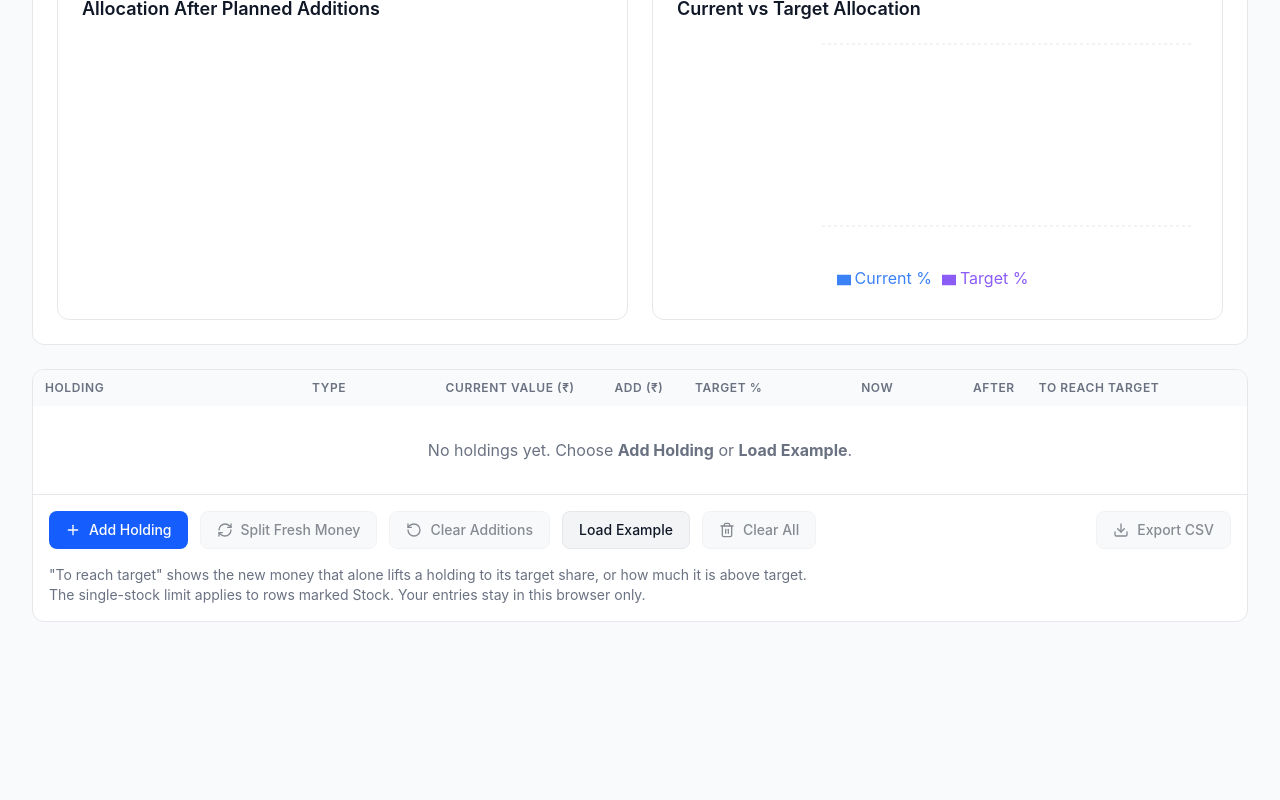
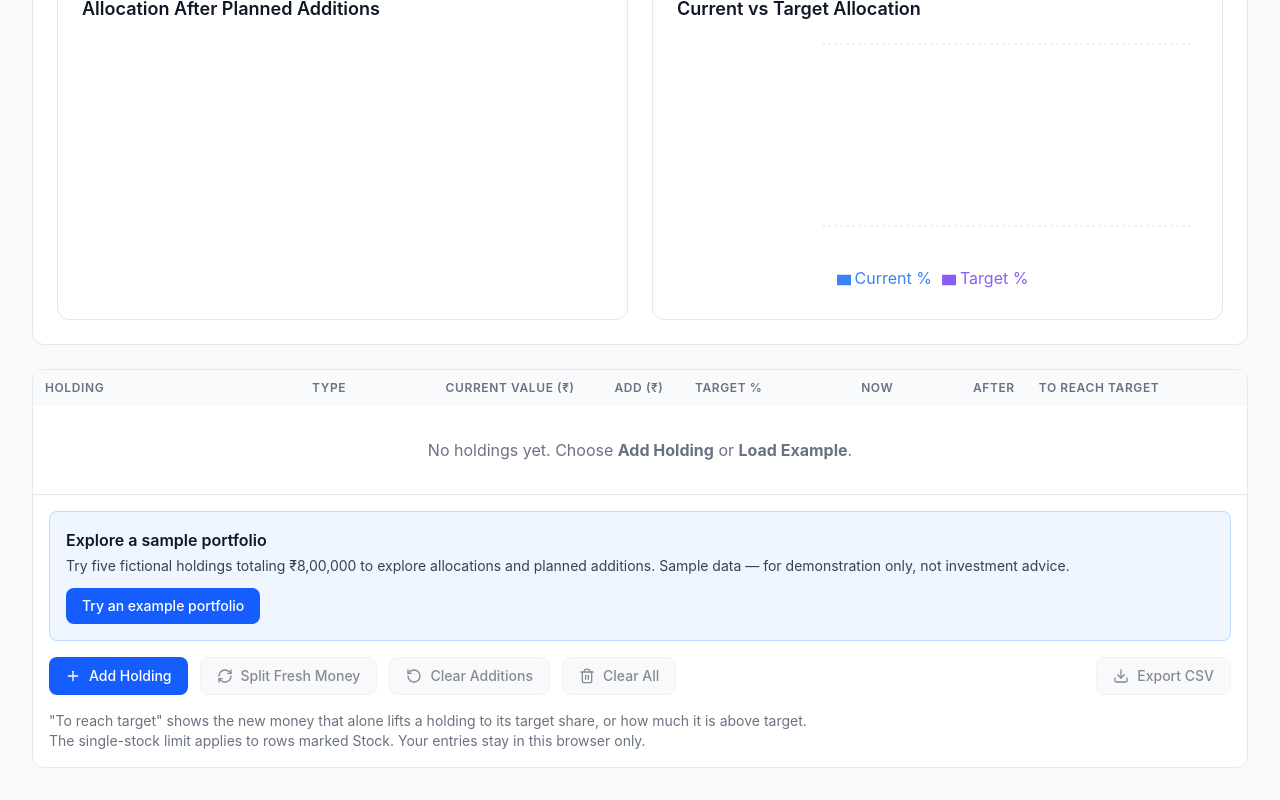
Before and after one commit to mishra-ashutosh1/915am, a React (Vite) app: page / in a window 1280 px wide. Shown: the part 407-1207 px from the top of the page. Before the commit the page ends 1061 px from the top, so only its background shows below. Built offline with nearby package versions, Linux system fonts and the light colour scheme.

Commit message:
feat: highlight sample portfolio and confirm replacement

```diff
--- a/src/components/ActionBar.tsx
+++ b/src/components/ActionBar.tsx
@@ -10,57 +10,32 @@ interface ActionBarProps {
   hasHoldings: boolean;
 }
 
-export function ActionBar({
-  onAddHolding,
-  onAutoSplit,
-  onClearAdditions,
-  onLoadExample,
-  onClearAll,
-  onExportCSV,
-  hasHoldings,
-}: ActionBarProps) {
+export function ActionBar({ onAddHolding, onAutoSplit, onClearAdditions, onLoadExample, onClearAll, onExportCSV, hasHoldings }: ActionBarProps) {
+  const secondary = 'inline-flex items-center gap-2 px-4 py-2 bg-gray-100 dark:bg-gray-700 text-gray-900 dark:text-white rounded-lg text-sm font-medium hover:bg-gray-200 dark:hover:bg-gray-600 transition-colors border border-gray-200 dark:border-gray-600 disabled:opacity-50 disabled:cursor-not-allowed';
+  const primary = 'inline-flex items-center gap-2 px-4 py-2 bg-blue-600 text-white rounded-lg text-sm font-medium hover:bg-blue-700 transition-colors';
+
+  const handleLoadExample = () => {
+    if (hasHoldings && !window.confirm('Replace your existing holdings with the sample portfolio? Export your current plan first if you want to keep it.')) return;
+    onLoadExample();
+  };
+
   return (
-    <div className="p-4 border-t border-gray-200 dark:border-gray-700 flex flex-wrap gap-3">
-      <button
-        onClick={onAddHolding}
-        className="inline-flex items-center gap-2 px-4 py-2 bg-blue-600 text-white rounded-lg text-sm font-medium hover:bg-blue-700 transition-colors"
-      >
-        <Plus className="w-4 h-4" /> Add Holding
-      </button>
-      <button
-        onClick={onAutoSplit}
-        disabled={!hasHoldings}
-        className="inline-flex items-center gap-2 px-4 py-2 bg-gray-100 dark:bg-gray-700 text-gray-900 dark:text-white rounded-lg text-sm font-medium hover:bg-gray-200 dark:hover:bg-gray-600 transition-colors border border-gray-200 dark:border-gray-600 disabled:opacity-50 disabled:cursor-not-allowed"
-      >
-        <RefreshCw className="w-4 h-4" /> Split Fresh Money
-      </button>
-      <button
-        onClick={onClearAdditions}
-        disabled={!hasHoldings}
-        className="inline-flex items-center gap-2 px-4 py-2 bg-gray-100 dark:bg-gray-700 text-gray-900 dark:text-white rounded-lg text-sm font-medium hover:bg-gray-200 dark:hover:bg-gray-600 transition-colors border border-gray-200 dark:border-gray-600 disabled:opacity-50 disabled:cursor-not-allowed"
-      >
-        <RotateCcw className="w-4 h-4" /> Clear Additions
-      </button>
-      <button
-        onClick={onLoadExample}
-        className="inline-flex items-center gap-2 px-4 py-2 bg-gray-100 dark:bg-gray-700 text-gray-900 dark:text-white rounded-lg text-sm font-medium hover:bg-gray-200 dark:hover:bg-gray-600 transition-colors border border-gray-200 dark:border-gray-600"
-      >
-        Load Example
-      </button>
-      <button
-        onClick={onClearAll}
-        disabled={!hasHoldings}
-        className="inline-flex items-center gap-2 px-4 py-2 bg-gray-100 dark:bg-gray-700 text-gray-900 dark:text-white rounded-lg text-sm font-medium hover:bg-gray-200 dark:hover:bg-gray-600 transition-colors border border-gray-200 dark:border-gray-600 disabled:opacity-50 disabled:cursor-not-allowed"
-      >
-        <Trash2 className="w-4 h-4" /> Clear All
-      </button>
-      <button
-        onClick={onExportCSV}
-        disabled={!hasHoldings}
-        className="inline-flex items-center gap-2 px-4 py-2 bg-gray-100 dark:bg-gray-700 text-gray-900 dark:text-white rounded-lg text-sm font-medium hover:bg-gray-200 dark:hover:bg-gray-600 transition-colors border border-gray-200 dark:border-gray-600 disabled:opacity-50 disabled:cursor-not-allowed ml-auto"
-      >
-        <Download className="w-4 h-4" /> Export CSV
-      </button>
+    <div className="p-4 border-t border-gray-200 dark:border-gray-700">
+      {!hasHoldings && (
+        <div className="mb-4 rounded-lg border border-blue-200 dark:border-blue-800 bg-blue-50 dark:bg-blue-950 p-4">
+          <h3 className="font-semibold text-gray-900 dark:text-white">Explore a sample portfolio</h3>
+          <p id="example-description" className="mt-1 mb-3 text-sm text-gray-700 dark:text-gray-300">Try five fictional holdings totaling ₹8,00,000 to explore allocations and planned additions. Sample data — for demonstration only, not investment advice.</p>
+          <button type="button" onClick={handleLoadExample} aria-describedby="example-description" className={primary}>Try an example portfolio</button>
+        </div>
+      )}
+      <div className="flex flex-wrap gap-3">
+        <button type="button" onClick={onAddHolding} className={primary}><Plus className="w-4 h-4" /> Add Holding</button>
+        <button type="button" onClick={onAutoSplit} disabled={!hasHoldings} className={secondary}><RefreshCw className="w-4 h-4" /> Split Fresh Money</button>
+        <button type="button" onClick={onClearAdditions} disabled={!hasHoldings} className={secondary}><RotateCcw className="w-4 h-4" /> Clear Additions</button>
+        {hasHoldings && <button type="button" onClick={handleLoadExample} className={secondary}>Load Example (demo)</button>}
+        <button type="button" onClick={onClearAll} disabled={!hasHoldings} className={secondary}><Trash2 className="w-4 h-4" /> Clear All</button>
+        <button type="button" onClick={onExportCSV} disabled={!hasHoldings} className={`${secondary} ml-auto`}><Download className="w-4 h-4" /> Export CSV</button>
+      </div>
     </div>
   );
 }
```
